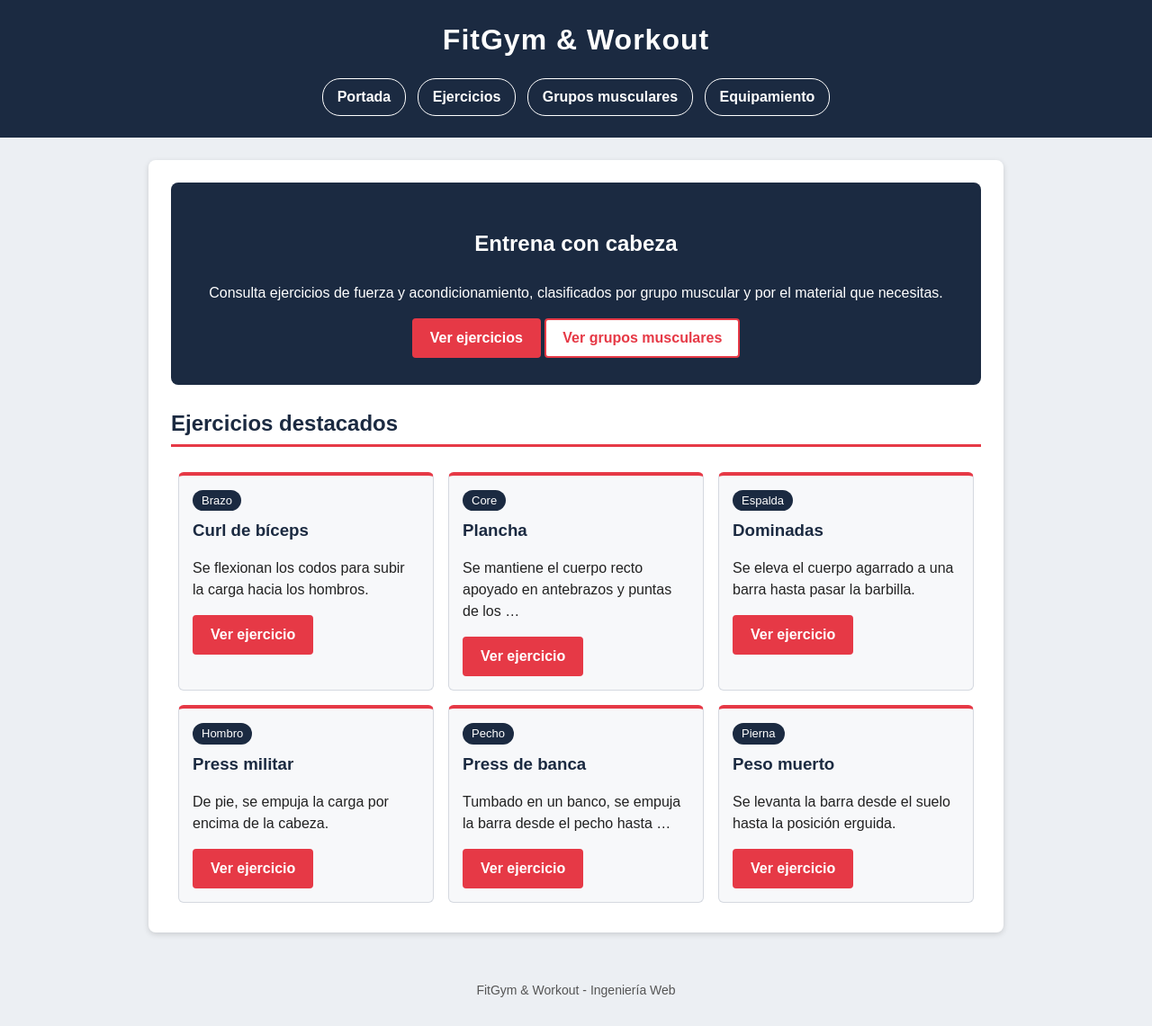
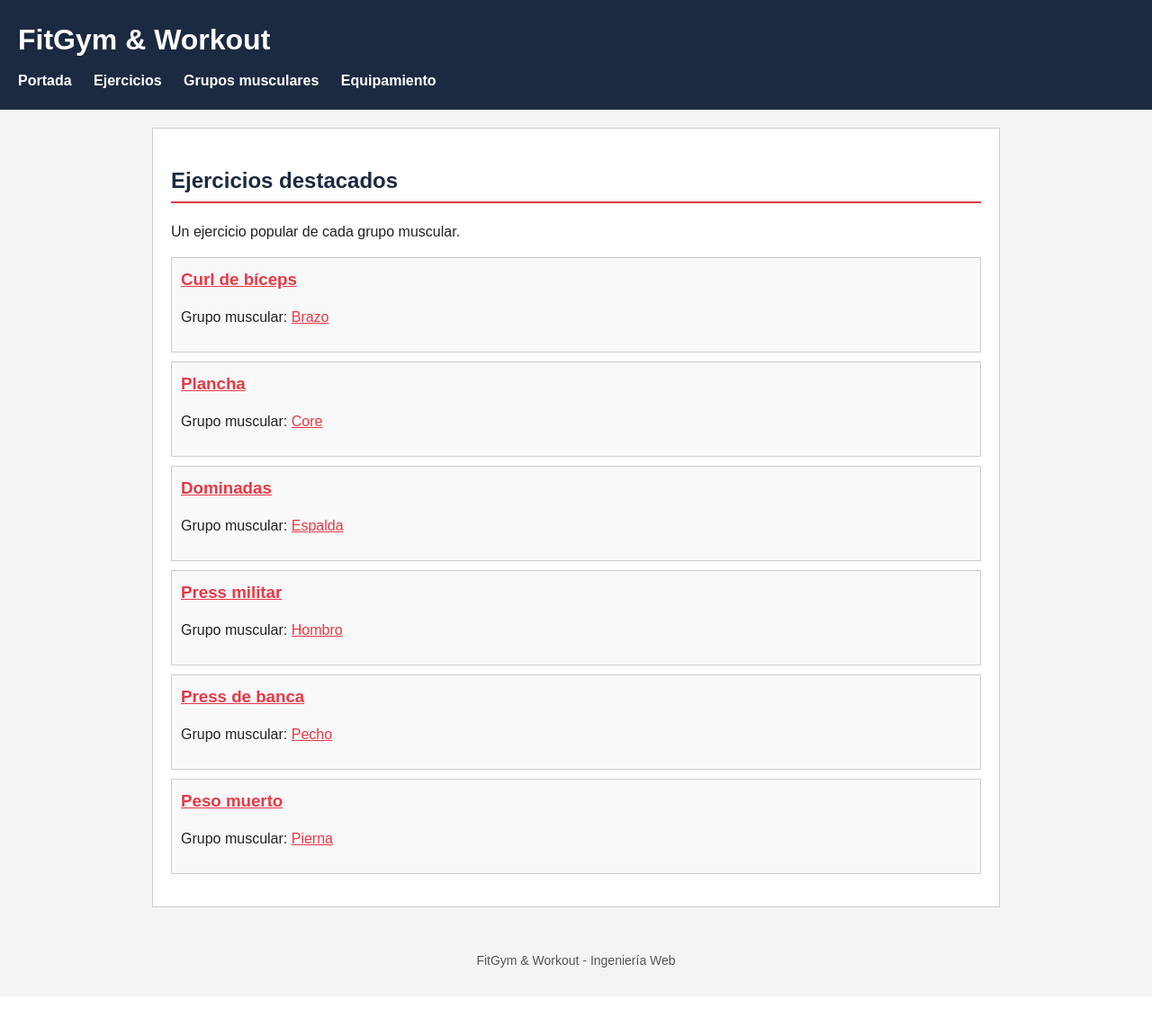
Before and after one commit to Fernius07/fitgym, a Django app: page / in a window 1280 px wide. Shown: the whole page at 90% size. After the commit the page ends 1076 px from the top, so only its background shows below. Run offline with Django 5.2, Linux system fonts and the light colour scheme; data comes from the database, SQL or seed files in the repository.

Commit message:
Correccion E3

```diff
--- a/appFitGym/static/css/estilos.css
+++ b/appFitGym/static/css/estilos.css
@@ -3,21 +3,18 @@ body {
     font-size: 16px;
     line-height: 1.5;
     color: #222222;
-    background-color: #eceff3;
+    background-color: #f4f4f4;
     margin: 0;
 }
 
-/* Cabecera y menú */
 header {
     background-color: #1b2a41;
     color: #ffffff;
     padding: 20px;
-    text-align: center;
 }
 
 header h1 {
-    margin: 0 0 15px 0;
-    letter-spacing: 1px;
+    margin: 0 0 10px 0;
 }
 
 nav ul {
@@ -28,147 +25,52 @@ nav ul {
 
 nav li {
     display: inline-block;
-    margin: 4px;
+    margin-right: 20px;
 }
 
 nav a {
-    display: block;
-    padding: 8px 16px;
     color: #ffffff;
     text-decoration: none;
     font-weight: bold;
-    border-radius: 20px;
-    border: 1px solid #ffffff;
 }
 
 nav a:hover {
-    background-color: #e63946;
-    border-color: #e63946;
+    text-decoration: underline;
 }
 
-/* Contenido principal */
 main {
     width: 80%;
     max-width: 900px;
-    margin: 25px auto;
-    padding: 25px;
+    margin: 20px auto;
+    padding: 20px;
     background-color: #ffffff;
-    border-radius: 8px;
-    box-shadow: 0 2px 6px rgba(0, 0, 0, 0.15);
+    border: 1px solid #cccccc;
 }
 
 h2 {
     color: #1b2a41;
-    border-bottom: 3px solid #e63946;
+    border-bottom: 2px solid #e63946;
     padding-bottom: 5px;
-}
-
-h3 {
-    color: #1b2a41;
 }
 
 a {
     color: #e63946;
 }
 
-/* Botones */
-.boton {
-    display: inline-block;
-    padding: 8px 18px;
-    background-color: #e63946;
-    color: #ffffff;
-    text-decoration: none;
-    font-weight: bold;
-    border-radius: 4px;
-    border: 2px solid #e63946;
-}
-
-.boton:hover {
-    background-color: #c1121f;
-    border-color: #c1121f;
-}
-
-.boton-claro {
-    background-color: #ffffff;
-    color: #e63946;
-}
-
-.boton-claro:hover {
-    background-color: #e63946;
-    color: #ffffff;
-}
-
-/* Bloque de presentación de la portada */
-.presentacion {
-    background-color: #1b2a41;
-    color: #ffffff;
-    padding: 30px;
-    margin-bottom: 25px;
-    text-align: center;
-    border-radius: 8px;
-}
-
-.presentacion h2 {
-    color: #ffffff;
-    border-bottom: none;
-}
-
-/* Tarjetas */
 .tarjetas {
     list-style: none;
-    margin: 0;
     padding: 0;
-    display: flex;
-    flex-wrap: wrap;
 }
 
 .tarjetas li {
-    flex: 1 1 220px;
-    max-width: 280px;
-    margin: 8px;
-    padding: 15px;
-    background-color: #f7f8fa;
-    border: 1px solid #d5d9e0;
-    border-top: 4px solid #e63946;
-    border-radius: 6px;
+    border: 1px solid #cccccc;
+    padding: 10px;
+    margin-bottom: 10px;
+    background-color: #f9f9f9;
 }
 
 .tarjetas h3 {
-    margin: 8px 0;
-}
-
-/* Etiquetas (grupo muscular y equipamiento) */
-.etiqueta {
-    display: inline-block;
-    padding: 2px 10px;
-    background-color: #1b2a41;
-    color: #ffffff;
-    font-size: 13px;
-    border-radius: 12px;
-}
-
-.etiquetas {
-    list-style: none;
-    margin: 0 0 15px 0;
-    padding: 0;
-}
-
-.etiquetas li {
-    display: inline-block;
-    margin: 0 6px 6px 0;
-}
-
-.etiquetas a {
-    display: inline-block;
-    padding: 4px 14px;
-    background-color: #1b2a41;
-    color: #ffffff;
-    text-decoration: none;
-    border-radius: 14px;
-}
-
-.etiquetas a:hover {
-    background-color: #e63946;
+    margin: 0 0 5px 0;
 }
 
 footer {
--- a/appFitGym/templates/index.html
+++ b/appFitGym/templates/index.html
@@ -3,22 +3,14 @@
 {% block titulo %}Portada - FitGym &amp; Workout{% endblock %}
 
 {% block contenido %}
-<section class="presentacion">
-    <h2>Entrena con cabeza</h2>
-    <p>Consulta ejercicios de fuerza y acondicionamiento, clasificados por grupo muscular y por el material que necesitas.</p>
-    <a class="boton" href="{% url 'ejercicios' %}">Ver ejercicios</a>
-    <a class="boton boton-claro" href="{% url 'grupos' %}">Ver grupos musculares</a>
-</section>
-
 <h2>Ejercicios destacados</h2>
+<p>Un ejercicio popular de cada grupo muscular.</p>
 {% if destacados %}
     <ul class="tarjetas">
     {% for e in destacados %}
         <li>
-            <span class="etiqueta">{{ e.grupo.nombre }}</span>
-            <h3>{{ e.nombre }}</h3>
-            <p>{{ e.descripcion|truncatewords:12 }}</p>
-            <a class="boton" href="{% url 'ejercicio' e.id %}">Ver ejercicio</a>
+            <h3><a href="{% url 'ejercicio' e.id %}">{{ e.nombre }}</a></h3>
+            <p>Grupo muscular: <a href="{% url 'grupo' e.grupo.id %}">{{ e.grupo.nombre }}</a></p>
         </li>
     {% endfor %}
     </ul>
--- a/appFitGym/views.py
+++ b/appFitGym/views.py
@@ -14,7 +14,7 @@ def index(request):
 
 
 def lista_ejercicios(request):
-    ejercicios = Ejercicio.objects.select_related('grupo').order_by('nombre')
+    ejercicios = Ejercicio.objects.order_by('nombre')
     context = {'lista_ejercicios': ejercicios}
     return render(request, 'lista_ejercicios.html', context)
 
```
Also changed, not shown: appFitGym/templates/detalle_ejercicio.html (+3 -9 lines), appFitGym/templates/detalle_equipamiento.html (+3 -8 lines), appFitGym/templates/detalle_grupo.html (+3 -8 lines), appFitGym/templates/lista_ejercicios.html (+2 -6 lines), appFitGym/templates/lista_equipamientos.html (+2 -6 lines), appFitGym/templates/lista_grupos.html (+2 -6 lines).
